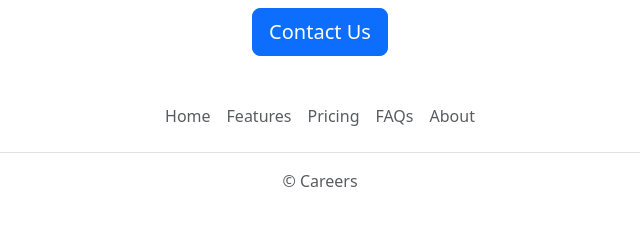
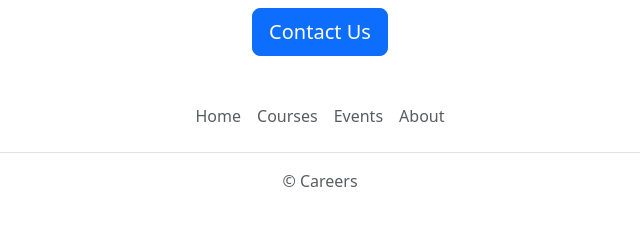
Before and after one commit to iaruna/career-website, a Flask app: page / in a window 1280 px wide. Shown: the part 1270-1519 px from the top of the page, without its empty margins (320-960 px from the left). Run offline with Flask 2, Linux system fonts and the light colour scheme.

Commit message:
change in footer

```diff
--- a/templates/footer.html
+++ b/templates/footer.html
@@ -2,9 +2,8 @@
   <footer class="py-3 my-4">
     <ul class="nav justify-content-center border-bottom pb-3 mb-3">
       <li class="nav-item"><a href="#" class="nav-link px-2 text-muted">Home</a></li>
-      <li class="nav-item"><a href="#" class="nav-link px-2 text-muted">Features</a></li>
-      <li class="nav-item"><a href="#" class="nav-link px-2 text-muted">Pricing</a></li>
-      <li class="nav-item"><a href="#" class="nav-link px-2 text-muted">FAQs</a></li>
+      <li class="nav-item"><a href="#" class="nav-link px-2 text-muted">Courses</a></li>
+      <li class="nav-item"><a href="#" class="nav-link px-2 text-muted">Events</a></li>
       <li class="nav-item"><a href="#" class="nav-link px-2 text-muted">About</a></li>
     </ul>
     <p class="text-center text-muted">&copy; Careers</p>
```
